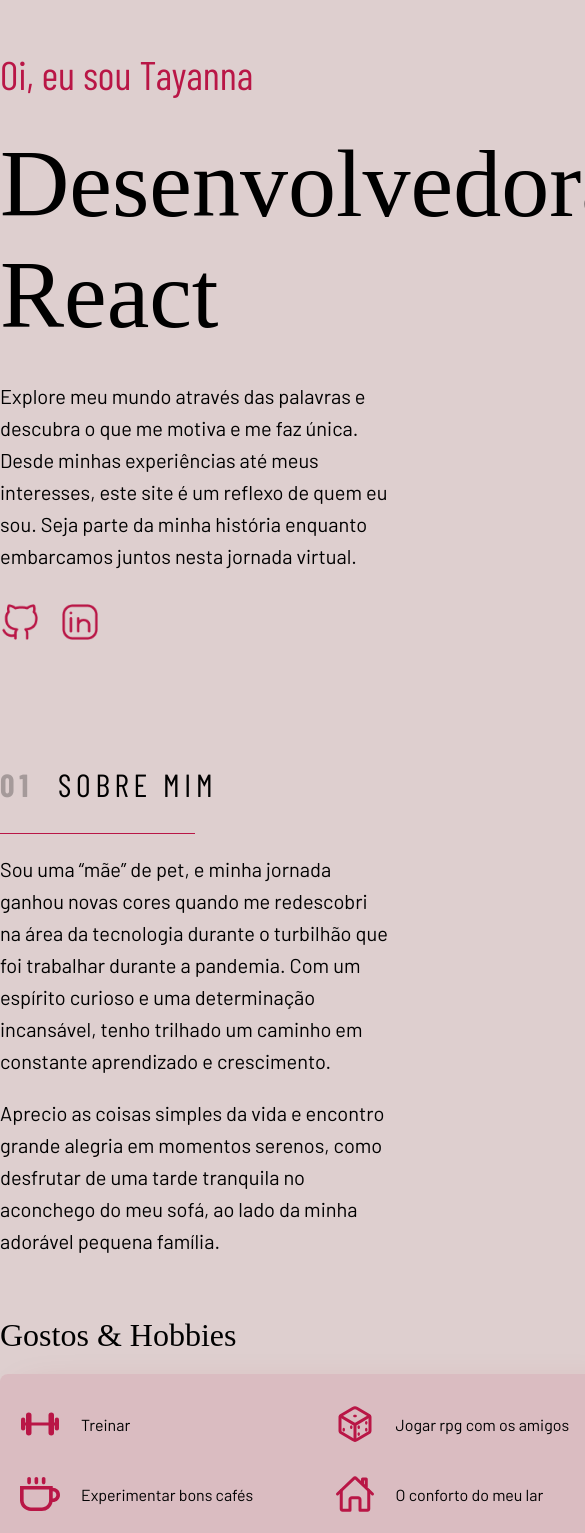
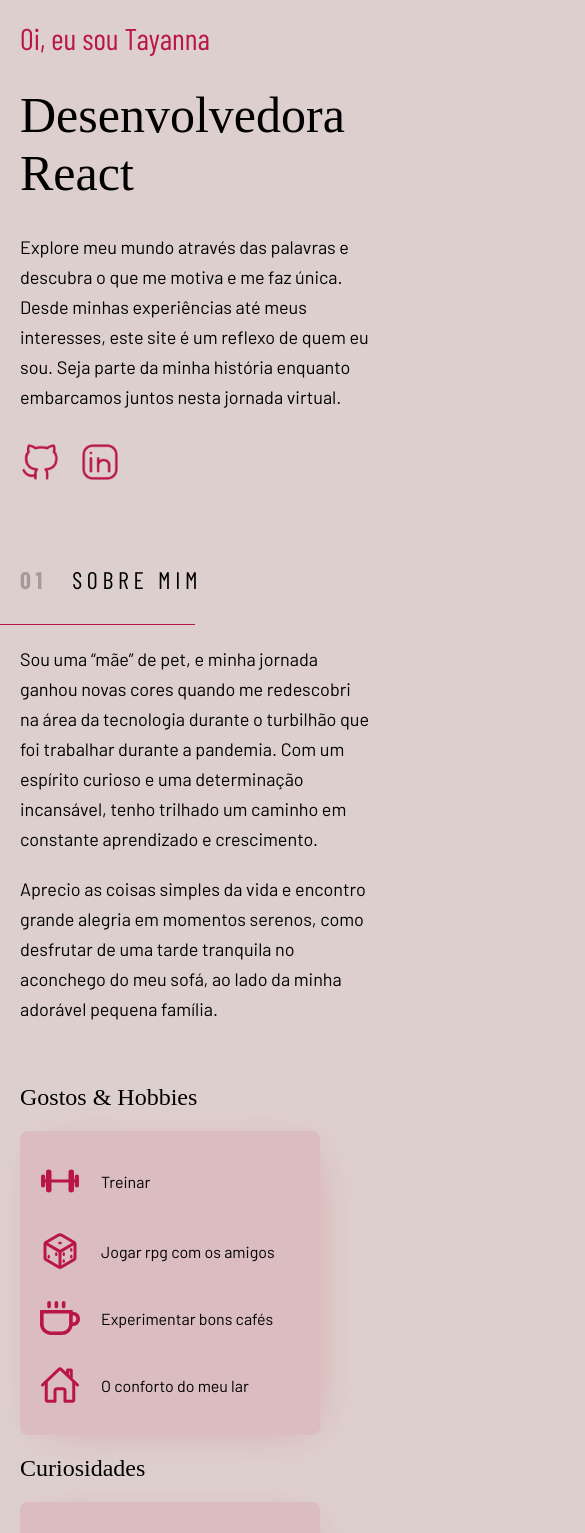
Before and after one commit to TayAmorim/MeuPerfil.emFoco, a React (Vite) app: page / in a window 390 px wide. Shown: the part 180-1713 px from the top of the page, 585 px wide, since content can reach past the window. Built offline with nearby package versions, Linux system fonts and the light colour scheme; a web font is replaced by a local one.

Commit message:
mobile concluido

```diff
--- a/src/App.css
+++ b/src/App.css
@@ -17,16 +17,10 @@ html {
 }
 
 .heroContainer {
-  margin-top: 10rem;
   display: flex;
   flex-direction: column;
   align-items: start;
   gap: 3rem;
-}
-
-.heroSubtitle {
-  font-size: 4rem;
-  color: var(--highlightPrimary);
 }
 
 .subtitle {
@@ -38,6 +32,11 @@ html {
   font-family: var(--heading);
   font-weight: normal;
   font-size: 9.6rem;
+}
+
+.heroSubtitle {
+  font-size: 5rem;
+  color: var(--highlightPrimary);
 }
 
 .bodyText {
@@ -121,3 +120,23 @@ html {
   cursor: pointer;
   transition: scroll 0.9s;
 }
+
+@media only screen and (max-width: 40rem) {
+  .container {
+    margin-inline: 20px;
+  }
+  .heroSubtitle {
+    font-size: 3rem;
+  }
+  .title {
+    font-size: 5rem;
+  }
+  .bodyText {
+    font-size: 1.8rem;
+    line-height: 30px;
+  }
+  .titleSection,
+  .subtitleContainer {
+    font-size: 2.4rem;
+  }
+}
--- a/src/App.jsx
+++ b/src/App.jsx
@@ -57,10 +57,14 @@ function App() {
           mudanças positivas em nossa sociedade. O projeto Menina de UX, com sua
           missão de promover a inclusão e visibilidade das mulheres na área
           tecnológica, ressoa fortemente com os meus próprios valores e
-          objetivos. É uma oportunidade única para mim, pois não apenas me
-          permite contribuir para um propósito que acredito, mas também oferece
-          um contexto onde posso aplicar minhas habilidades técnicas de maneira
-          concreta, enquanto continuo aprimorando meu conhecimento.
+          objetivos.
+          <p>
+            {" "}
+            É uma oportunidade única para mim, pois não apenas me permite
+            contribuir para um propósito que acredito, mas também oferece um
+            contexto onde posso aplicar minhas habilidades técnicas de maneira
+            concreta, enquanto continuo aprimorando meu conhecimento.
+          </p>
         </p>
       </section>
       <button onClick={handleClickScrollTop} className="buttonUp">
--- a/src/components/About.module.css
+++ b/src/components/About.module.css
@@ -30,13 +30,13 @@
 }
 
 .cardCuriosities {
-  min-width: 525px;
+  width: 525px;
   display: flex;
   flex-direction: column;
 }
 
 .cardHobbies {
-  min-width: 639px;
+  width: 639px;
   display: grid;
   grid-template-columns: 1fr 1fr;
 }
@@ -47,3 +47,20 @@
   align-items: center;
   gap: 21px;
 }
+
+@media only screen and (max-width: 40rem) {
+  .about {
+    margin-block: 80px;
+  }
+  .cardsInfo {
+    flex-direction: column;
+    align-items: start;
+    gap: 20px;
+  }
+  .cardCuriosities,
+  .cardHobbies {
+    width: 300px;
+    display: flex;
+    flex-direction: column;
+  }
+}
--- a/src/components/Button.module.css
+++ b/src/components/Button.module.css
@@ -1,5 +1,5 @@
 .button {
-  min-width: 238px;
+  width: 238px;
   padding-block: 12px;
   border-radius: 8px;
   border: none;
--- a/src/components/Header.module.css
+++ b/src/components/Header.module.css
@@ -45,7 +45,7 @@
 .mobileButton {
   background: var(--bgCard);
   border-radius: 0.2rem;
-  margin-top: 30px;
+  margin-top: 0px;
   height: 60px;
   width: 60px;
   padding: 0px;
@@ -86,7 +86,7 @@
 .navMobile {
   display: block;
   position: absolute;
-  top: 70px;
+  top: 60px;
   left: 0px;
   padding: 0 5rem;
   background: white;
--- a/src/components/Skills.module.css
+++ b/src/components/Skills.module.css
@@ -17,7 +17,7 @@
 }
 
 .card {
-  width: 200px;
+  width: 238px;
   padding-block: 12px;
   background: var(--bgCard);
   font-family: var(--bodyText);
@@ -25,3 +25,16 @@
   border-radius: 8px;
   letter-spacing: 2.7px;
 }
+
+@media only screen and (max-width: 40rem) {
+  .containerGroup {
+    flex-direction: column;
+    align-items: flex-start;
+    margin-bottom: 80px;
+    gap: 60px;
+  }
+  .groupButton,
+  .groupSkill {
+    grid-template-columns: 1fr;
+  }
+}
```
